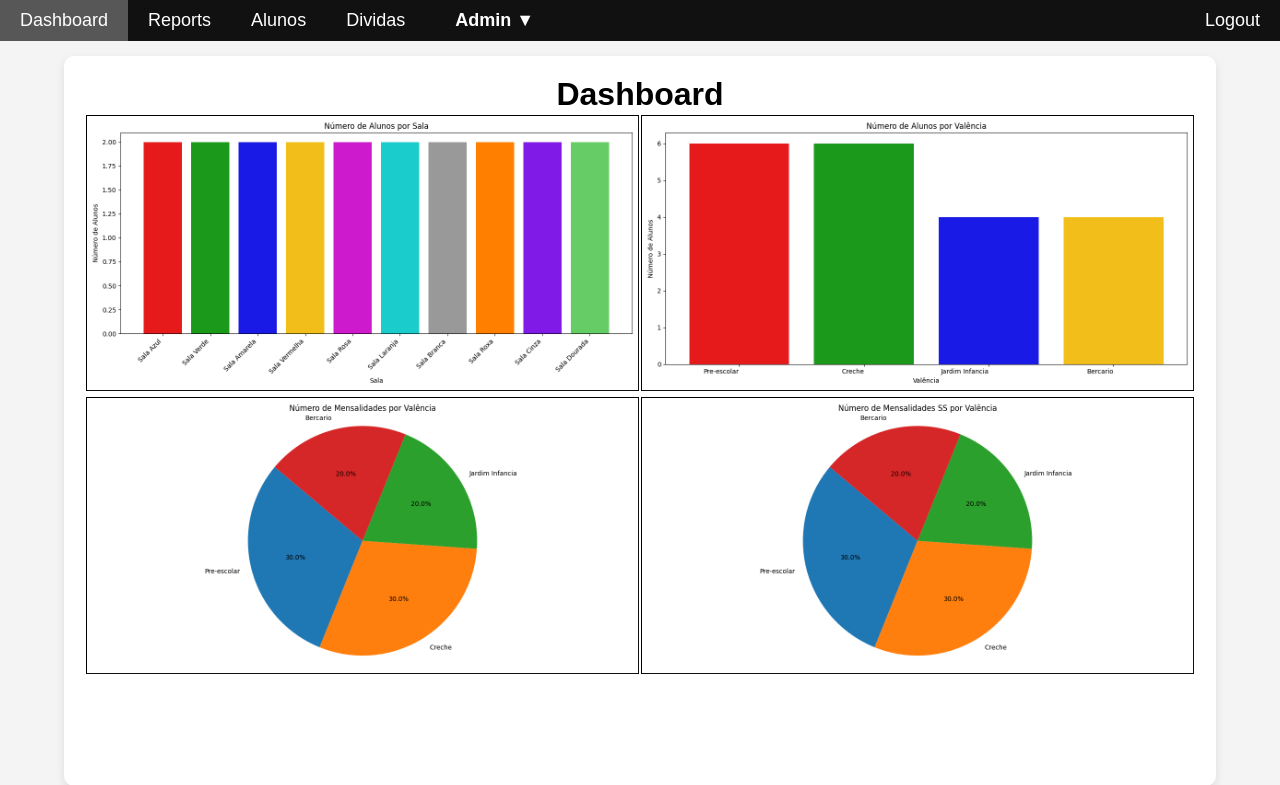
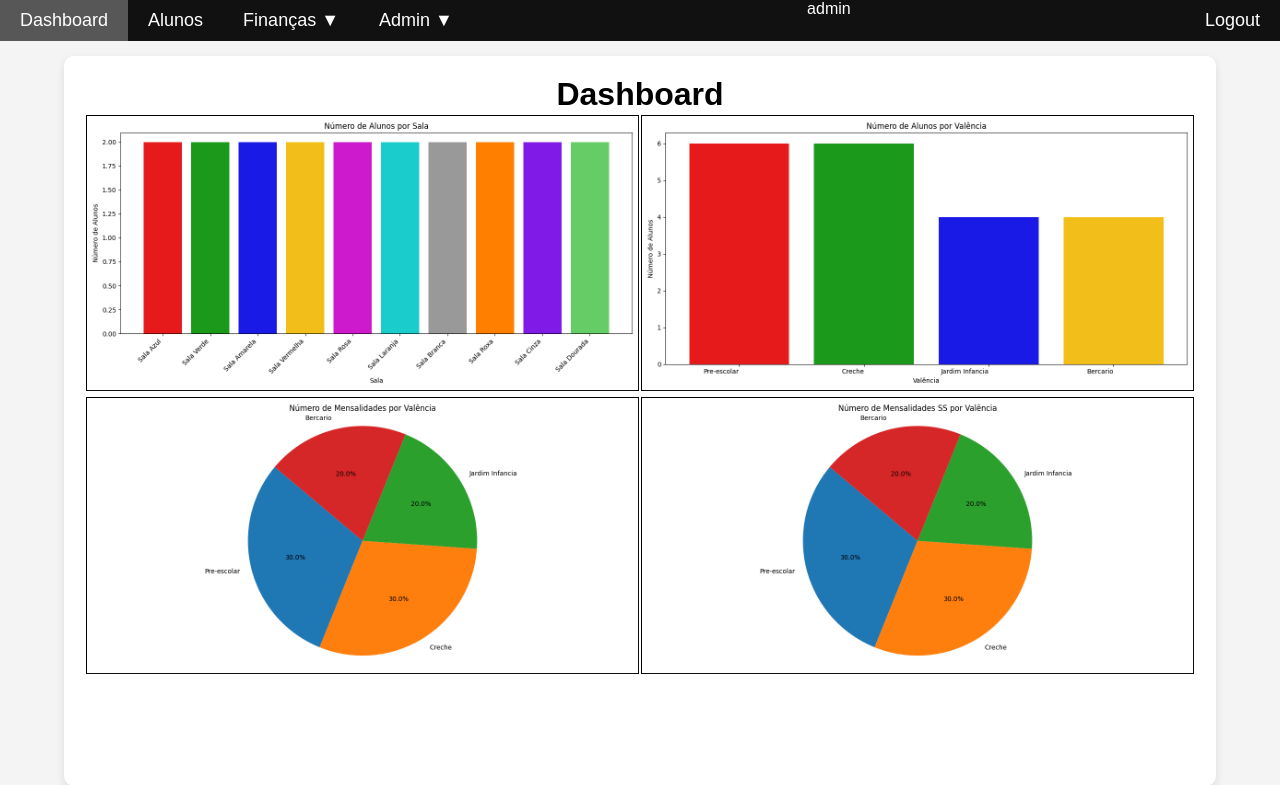
Before and after one commit to DEISI-ULHT-TFC-2024-25/DEISI2098-Faz-e-Conta, a Django app: page / in a window 1280 px wide. Shown: the top 785 px of the page. Run offline with Django 5.2, Linux system fonts and the light colour scheme; a user stored in the database is signed in; data comes from the database, SQL or seed files in the repository; parts of the project's set-up code (start-up, migrations or seed data) failed here and were passed over.

Commit message:
some updates

```diff
--- a/data_hub/admin.py
+++ b/data_hub/admin.py
@@ -106,6 +106,9 @@ admin.site.register(Aluno, AlunoAdmin)
 admin.site.register(ResponsavelEducativo, ResponsavelEducativoAdmin)
 admin.site.register(TipoProblema, TipoProblemaAdmin)
 admin.site.register(TipoImagem, TipoImagemAdmin)
+
+
+# admin.site.register(Divida, DividaAgrupadaAdmin)
 admin.site.register(Divida, DividaAdmin)
 
 
--- a/data_hub/templates/navigation.html
+++ b/data_hub/templates/navigation.html
@@ -61,6 +61,10 @@
     .dropdown:hover .dropdown-container {
         display: block;
     }
+    .dropdown:hover .dropdown-container a {
+        width: 100%;
+        text-align: center;
+    }
 
     @media screen and (min-width: 768px) {
         .sidebar {
@@ -100,19 +104,31 @@
     <a href="{% url 'index' %}">Dashboard</a>
 
     {% if user.is_staff %}
-        <a href="{% url 'reports' %}">Reports</a>
         <a href="/admin/data_hub/aluno/">Alunos</a>
-        <a href="/admin/data_hub/divida/">Dividas</a>
+
         <div class="dropdown">
-            <button class="dropdown-btn">Admin ▼</button>
-            <div class="dropdown-container">
-                {% if perms.auth.view_group and perms.auth.view_user %}
-                    <a href="{% url 'user_management' %}">User Management</a>
-                {% endif %}
+                <span class="dropdown-btn">Finanças ▼</span>
+                <div class="dropdown-container">
+                    <a href="/admin/data_hub/divida/">Dividas</a>
+                    <a href="{% url 'reports' %}">Reports</a>
+                </div>
             </div>
-        </div>
+
+        {% if perms.auth.view_group and perms.auth.view_user %}
+            <div class="dropdown">
+                <span class="dropdown-btn">Admin ▼</span>
+                <div class="dropdown-container">
+                    <a href="{% url 'admin:auth_user_changelist' %}">Manage Users</a>
+                    <a href="{% url 'admin:auth_group_changelist' %}">Manage Groups</a>
+                </div>
+            </div>
+        {% endif %}
+
     {% endif %}
 
+    <span style="color: white; margin-left: auto; display: inline-block; vertical-align: middle;">
+        {{ user.username }}
+    </span>
     <a href="{% url 'logout' %}" style="margin-left: auto;">Logout</a>
 </div>
 
```
